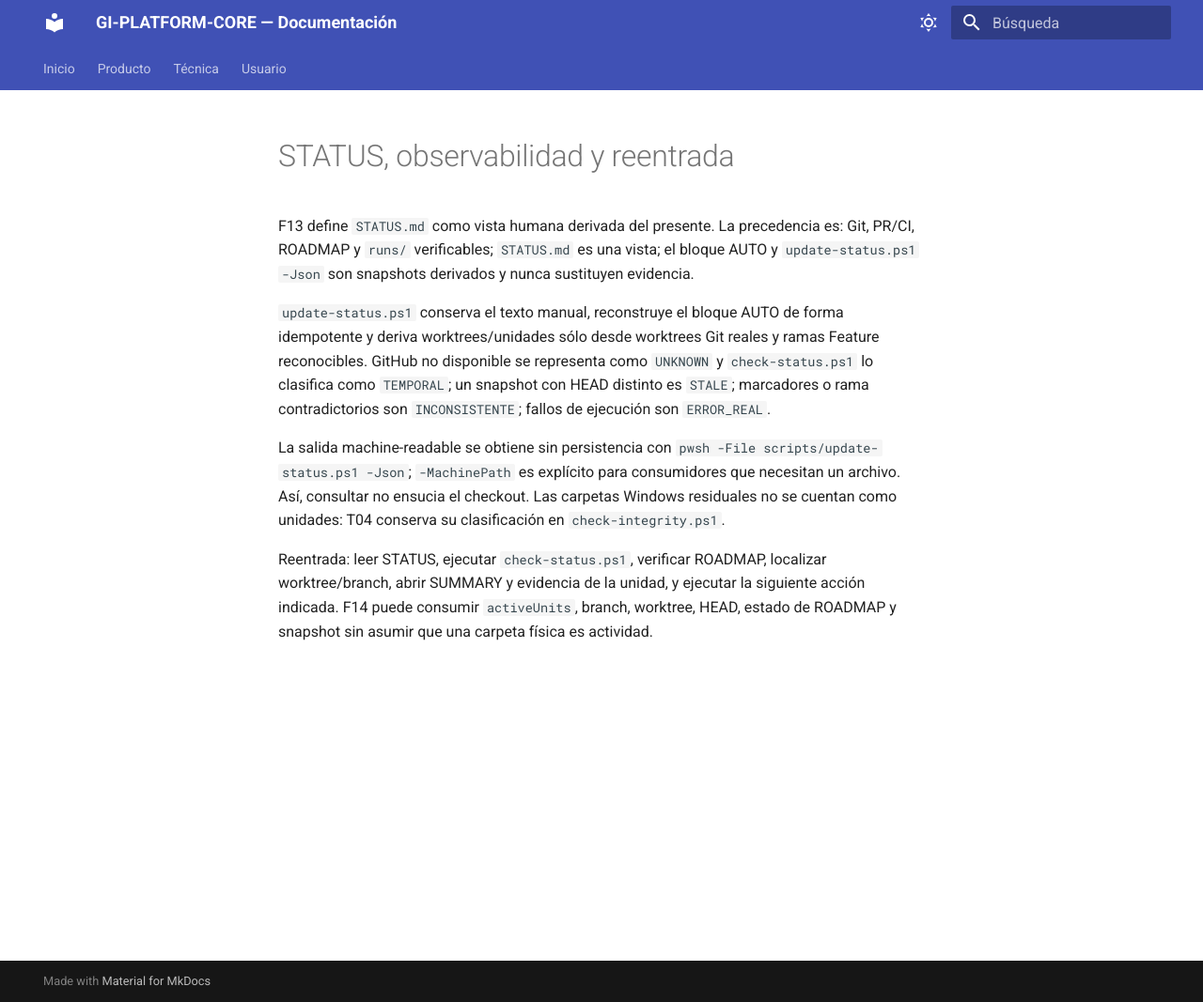
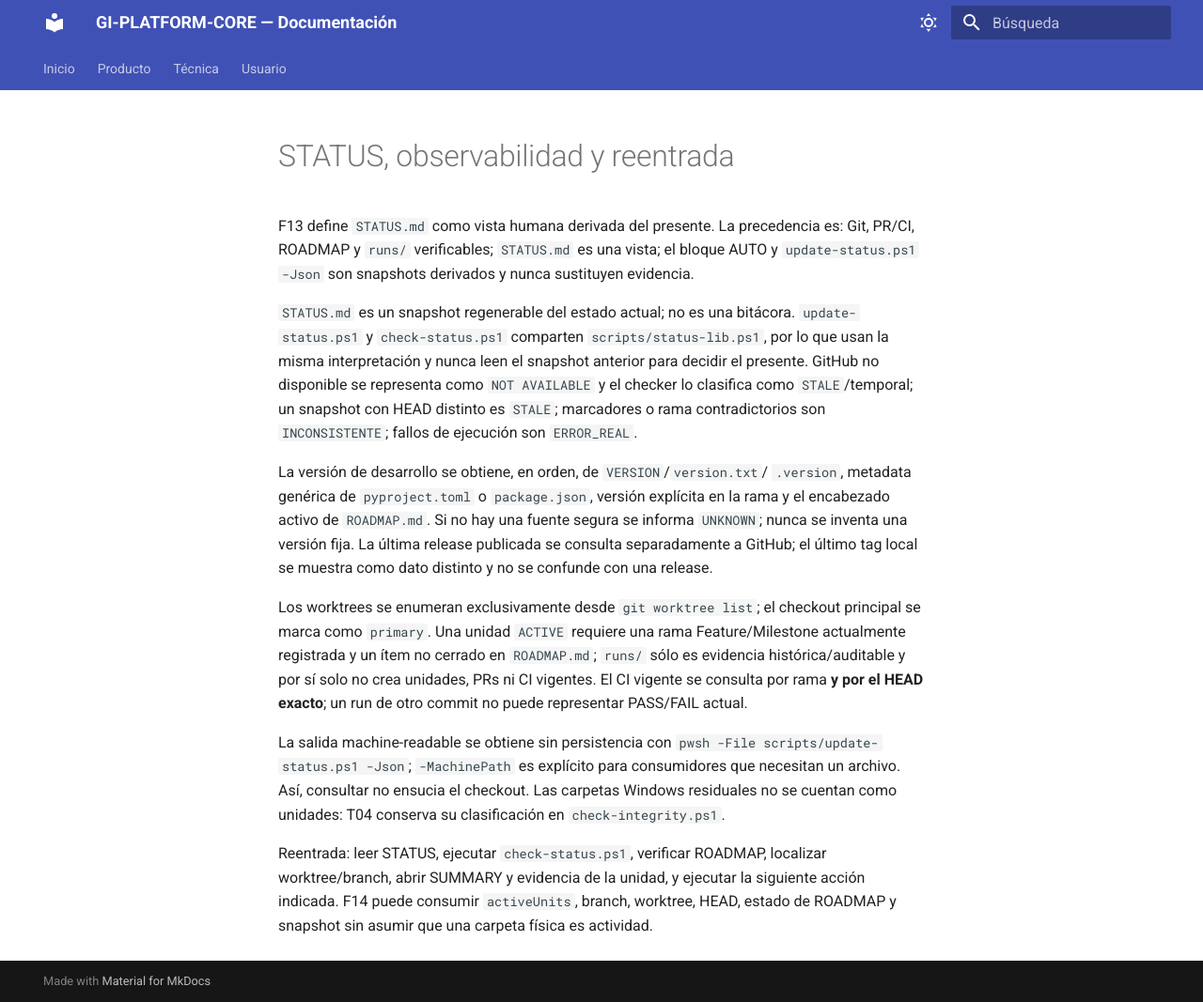
Before and after one commit to jlbellonGmail/gi-platform-core, an MkDocs documentation site: the page built from docs/tecnica/status-observabilidad.md, in a window 1280 px wide and 1067 px high. Shown: the whole window at 94% size. Built offline with MkDocs 1.6.1 and Material for MkDocs 9.7.7, drawn with Linux system fonts in a browser that asks for light colours.

Commit message:
Reapply "chore: adopt template v2.0.4"
This reverts commit 0475cb2c7c369641e4a771f13c1046ad6f02c388.

```diff
--- a/docs/tecnica/status-observabilidad.md
+++ b/docs/tecnica/status-observabilidad.md
@@ -2,7 +2,27 @@
 
 F13 define `STATUS.md` como vista humana derivada del presente. La precedencia es: Git, PR/CI, ROADMAP y `runs/` verificables; `STATUS.md` es una vista; el bloque AUTO y `update-status.ps1 -Json` son snapshots derivados y nunca sustituyen evidencia.
 
-`update-status.ps1` conserva el texto manual, reconstruye el bloque AUTO de forma idempotente y deriva worktrees/unidades sólo desde worktrees Git reales y ramas Feature reconocibles. GitHub no disponible se representa como `UNKNOWN` y `check-status.ps1` lo clasifica como `TEMPORAL`; un snapshot con HEAD distinto es `STALE`; marcadores o rama contradictorios son `INCONSISTENTE`; fallos de ejecución son `ERROR_REAL`.
+`STATUS.md` es un snapshot regenerable del estado actual; no es una bitácora.
+`update-status.ps1` y `check-status.ps1` comparten `scripts/status-lib.ps1`, por
+lo que usan la misma interpretación y nunca leen el snapshot anterior para
+decidir el presente. GitHub no disponible se representa como `NOT AVAILABLE` y
+el checker lo clasifica como `STALE`/temporal; un snapshot con HEAD distinto es
+`STALE`; marcadores o rama contradictorios son `INCONSISTENTE`; fallos de
+ejecución son `ERROR_REAL`.
+
+La versión de desarrollo se obtiene, en orden, de `VERSION`/`version.txt`/
+`.version`, metadata genérica de `pyproject.toml` o `package.json`, versión
+explícita en la rama y el encabezado activo de `ROADMAP.md`. Si no hay una
+fuente segura se informa `UNKNOWN`; nunca se inventa una versión fija. La
+última release publicada se consulta separadamente a GitHub; el último tag
+local se muestra como dato distinto y no se confunde con una release.
+
+Los worktrees se enumeran exclusivamente desde `git worktree list`; el
+checkout principal se marca como `primary`. Una unidad `ACTIVE` requiere una
+rama Feature/Milestone actualmente registrada y un ítem no cerrado en
+`ROADMAP.md`; `runs/` sólo es evidencia histórica/auditable y por sí solo no
+crea unidades, PRs ni CI vigentes. El CI vigente se consulta por rama **y por
+el HEAD exacto**; un run de otro commit no puede representar PASS/FAIL actual.
 
 La salida machine-readable se obtiene sin persistencia con `pwsh -File scripts/update-status.ps1 -Json`; `-MachinePath` es explícito para consumidores que necesitan un archivo. Así, consultar no ensucia el checkout. Las carpetas Windows residuales no se cuentan como unidades: T04 conserva su clasificación en `check-integrity.ps1`.
 
```
Also changed, not shown: CONSTITUTION.md (+1 -1 lines), README.md (+2 -0 lines), ROADMAP.md (+2 -0 lines), STATUS.md (+13 -10 lines), docs/usuario/status-observabilidad.md (+8 -1 lines), 10 other files.
